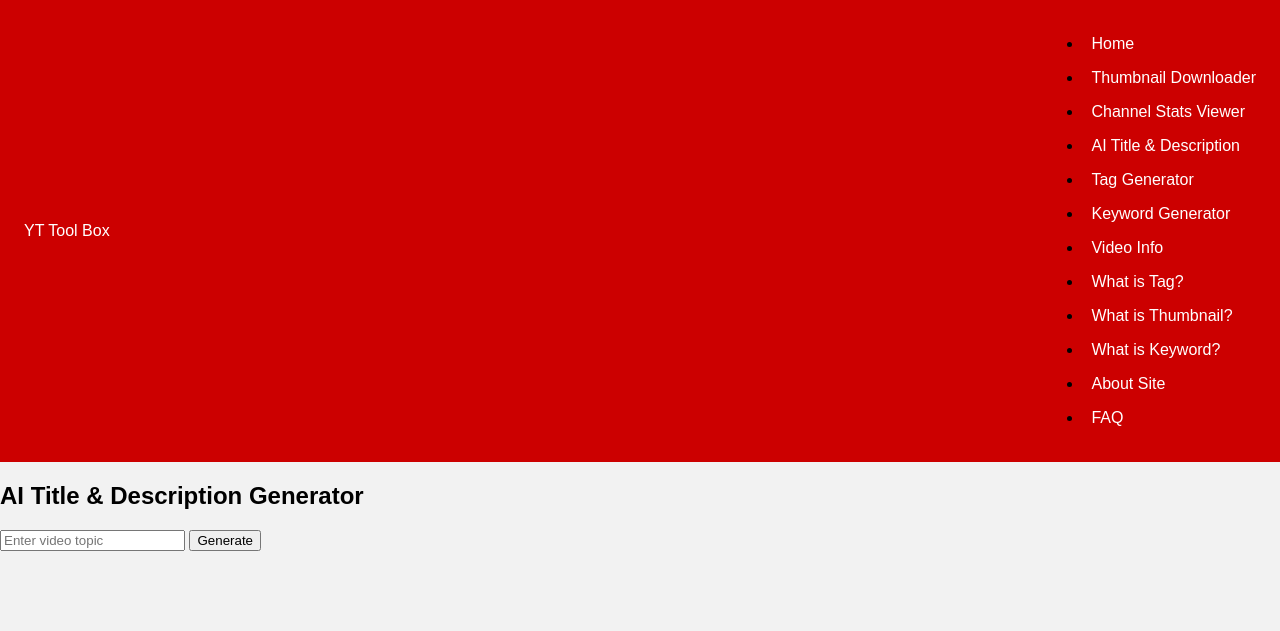
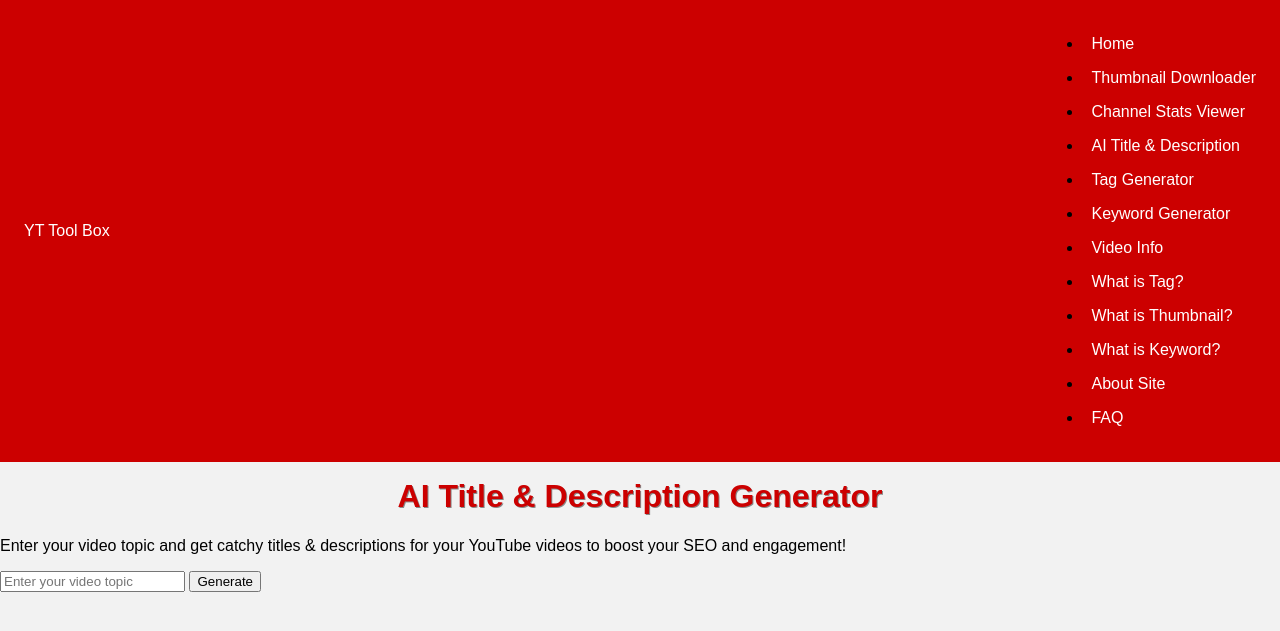
Before and after one commit to sandeep780049/yt-tool-box, a Flask app: page /ai in a window 1280 px wide. Shown: the top 631 px of the page. Run offline with Flask 3, Linux system fonts and the light colour scheme; some libraries are stand-ins or nearby versions.

Commit message:
Update ai.html

```diff
--- a/templates/ai.html
+++ b/templates/ai.html
@@ -1,25 +1,58 @@
 {% extends "layout.html" %}
-{% block title %}AI Title & Description Generator{% endblock %}
+
 {% block content %}
-<h2 class="tool-heading">AI Title & Description Generator</h2>
-<form method="POST" action="/ai" class="form">
-    <input type="text" name="video_topic" placeholder="Enter video topic" required class="input-field">
-    <button type="submit" class="btn">Generate</button>
-</form>
-{% if title and description %}
-    <div class="result">
-        <h3>Generated Title:</h3>
-        <p>{{ title }}</p>
-        <h3>Generated Description:</h3>
-        <p>{{ description }}</p>
-        <button onclick="copyAIContent()" class="btn">Copy</button>
-        <script>
-            function copyAIContent() {
-                let content = `Title: {{ title }}\n\nDescription: {{ description }}`;
-                navigator.clipboard.writeText(content.trim());
-                alert("Content copied!");
-            }
-        </script>
+<div class="container mt-5 text-center">
+    <h1 class="display-4 text-danger mb-2">AI Title & Description Generator</h1>
+    <p class="lead mb-4">Enter your video topic and get catchy titles & descriptions for your YouTube videos to boost your SEO and engagement!</p>
+
+    <form method="POST" class="mb-4">
+        <input type="text" name="topic" placeholder="Enter your video topic" class="form-control mb-3" required>
+        <button type="submit" class="btn btn-danger">Generate</button>
+    </form>
+
+    {% if titles %}
+    <div class="card p-4 shadow-sm mb-4">
+        <h3 class="mb-3 text-primary">🎯 Catchy Video Titles</h3>
+        <ul class="list-group text-start">
+            {% for title in titles %}
+                <li class="list-group-item">{{ title }}</li>
+            {% endfor %}
+        </ul>
+        <div class="text-center mt-3">
+            <button class="btn btn-success me-2" onclick="copyToClipboard('titlesList')">📋 Copy Titles</button>
+            <a class="btn btn-info" href="/download/titles.txt" download>⬇️ Download Titles</a>
+        </div>
+        <div id="titlesList" style="display: none;">
+            {{ titles | join('\n') }}
+        </div>
     </div>
-{% endif %}
+    {% endif %}
+
+    {% if descriptions %}
+    <div class="card p-4 shadow-sm">
+        <h3 class="mb-3 text-primary">📝 Suggested Descriptions</h3>
+        <ul class="list-group text-start">
+            {% for desc in descriptions %}
+                <li class="list-group-item">{{ desc }}</li>
+            {% endfor %}
+        </ul>
+        <div class="text-center mt-3">
+            <button class="btn btn-success me-2" onclick="copyToClipboard('descList')">📋 Copy Descriptions</button>
+            <a class="btn btn-info" href="/download/descriptions.txt" download>⬇️ Download Descriptions</a>
+        </div>
+        <div id="descList" style="display: none;">
+            {{ descriptions | join('\n') }}
+        </div>
+    </div>
+    {% endif %}
+</div>
+
+<script>
+function copyToClipboard(id) {
+    const text = document.getElementById(id).innerText;
+    navigator.clipboard.writeText(text).then(function () {
+        alert("Copied!");
+    });
+}
+</script>
 {% endblock %}
```
